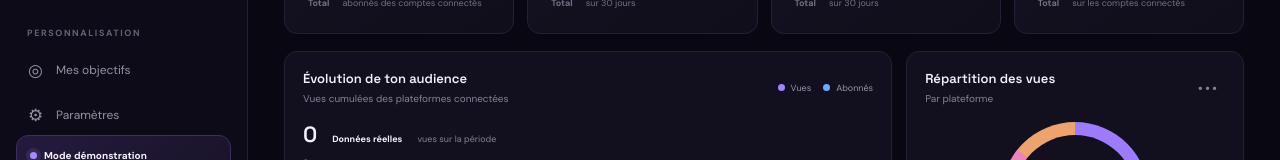
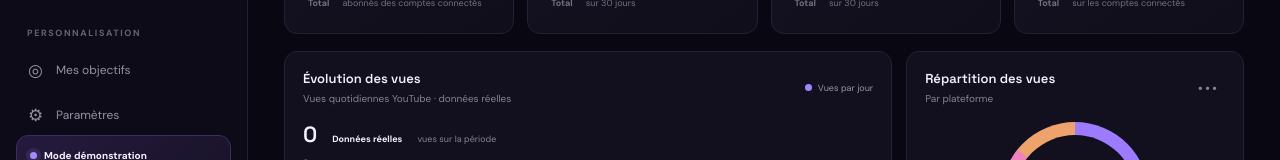
Before and after one commit to Axoboys/AxoDashboard, a plain HTML site: page public/index.html in a window 1280 px wide. Shown: the part 473-633 px from the top of the page. Drawn offline with Linux system fonts and the light colour scheme.

Commit message:
Clarify daily real views chart

```diff
--- a/public/index.html
+++ b/public/index.html
@@ -39,7 +39,7 @@
         <article class="stat-card"><div class="stat-top"><span>VIDÉOS PUBLIÉES</span><span class="stat-symbol orange">▤</span></div><div class="stat-value" id="overviewYoutubeVideoCount">—</div><div class="stat-bottom"><span class="trend">Total</span><span>sur les comptes connectés</span></div></article>
       </div>
       <div class="dashboard-grid">
-        <article class="panel chart-panel"><div class="panel-heading"><div><h3>Évolution de ton audience</h3><p>Vues cumulées des plateformes connectées</p></div><div class="chart-legend"><span><i class="legend-dot violet"></i>Vues</span><span><i class="legend-dot blue"></i>Abonnés</span></div></div><div class="chart-summary"><b id="chartTotal">0</b><span class="trend">Données réelles</span><small>vues sur la période</small></div><div class="chart-wrap"><div class="y-labels"><span>0</span><span>0</span><span>0</span><span>0</span></div><svg id="mainChart" viewBox="0 0 700 230" preserveAspectRatio="none" aria-label="Graphique d'évolution des vues"><defs><linearGradient id="fillPurple" x1="0" x2="0" y1="0" y2="1"><stop offset="0" stop-color="#9c76ff" stop-opacity=".28"/><stop offset="1" stop-color="#9c76ff" stop-opacity="0"/></linearGradient></defs><g class="grid-lines"><path d="M0 10H700 M0 75H700 M0 140H700 M0 205H700"/></g><path class="line-path" d="M0 205 L700 205"/></svg></div><div class="x-labels"><span>09 oct.</span><span>14 oct.</span><span>19 oct.</span><span>24 oct.</span><span>29 oct.</span><span>03 nov.</span><span>08 nov.</span></div></article>
+        <article class="panel chart-panel"><div class="panel-heading"><div><h3>Évolution des vues</h3><p>Vues quotidiennes YouTube · données réelles</p></div><div class="chart-legend"><span><i class="legend-dot violet"></i>Vues par jour</span></div></div><div class="chart-summary"><b id="chartTotal">0</b><span class="trend">Données réelles</span><small>vues sur la période</small></div><div class="chart-wrap"><div class="y-labels"><span>0</span><span>0</span><span>0</span><span>0</span></div><svg id="mainChart" viewBox="0 0 700 230" preserveAspectRatio="none" aria-label="Graphique d'évolution des vues"><defs><linearGradient id="fillPurple" x1="0" x2="0" y1="0" y2="1"><stop offset="0" stop-color="#9c76ff" stop-opacity=".28"/><stop offset="1" stop-color="#9c76ff" stop-opacity="0"/></linearGradient></defs><g class="grid-lines"><path d="M0 10H700 M0 75H700 M0 140H700 M0 205H700"/></g><path class="line-path" d="M0 205 L700 205"/></svg></div><div class="x-labels"><span>09 oct.</span><span>14 oct.</span><span>19 oct.</span><span>24 oct.</span><span>29 oct.</span><span>03 nov.</span><span>08 nov.</span></div></article>
         <article class="panel distribution-panel"><div class="panel-heading"><div><h3>Répartition des vues</h3><p>Par plateforme</p></div><button class="more-button">•••</button></div><div class="donut-area"><div class="donut"><div class="donut-center"><b id="donutTotal">0</b><small>VUES TOTALES</small></div></div></div><div class="platform-breakdown"><div><span><i class="legend-dot violet"></i>YouTube</span><b id="breakdownYoutubePercent">0 %</b><small id="breakdownYoutube">0</small></div><div><span><i class="legend-dot pink-dot"></i>TikTok</span><b id="breakdownTiktokPercent">0 %</b><small id="breakdownTiktok">0</small></div><div><span><i class="legend-dot orange-dot"></i>Instagram</span><b id="breakdownInstagramPercent">0 %</b><small id="breakdownInstagram">0</small></div></div></article>
       </div>
       <div class="dashboard-grid lower-grid"><article class="panel"><div class="panel-heading"><div><h3>Meilleures publications</h3><p>Les contenus qui performent le mieux</p></div><button class="subtle-button" data-page="videos">Tout voir →</button></div><div class="table-wrap"><table><thead><tr><th>CONTENU</th><th>PLATEFORME</th><th>VUES</th><th>ENGAGEMENT</th></tr></thead><tbody id="topVideos"></tbody></table></div></article><article class="panel goals-panel"><div class="panel-heading"><div><h3>Objectif abonnés</h3><p>Ton prochain palier</p></div><span class="goal-icon">✦</span></div><div class="goal-number"><b>—</b><span>objectif non configuré</span></div><div class="progress-track"><span style="width:0%"></span></div><div class="goal-meta"><b>Aucune progression enregistrée</b><span>—</span></div><div class="goal-message">Les objectifs seront calculés lorsque tu en auras défini un et connecté tes plateformes.</div><button class="outline-button" data-page="goals">Gérer mes objectifs</button></article></div>
```
